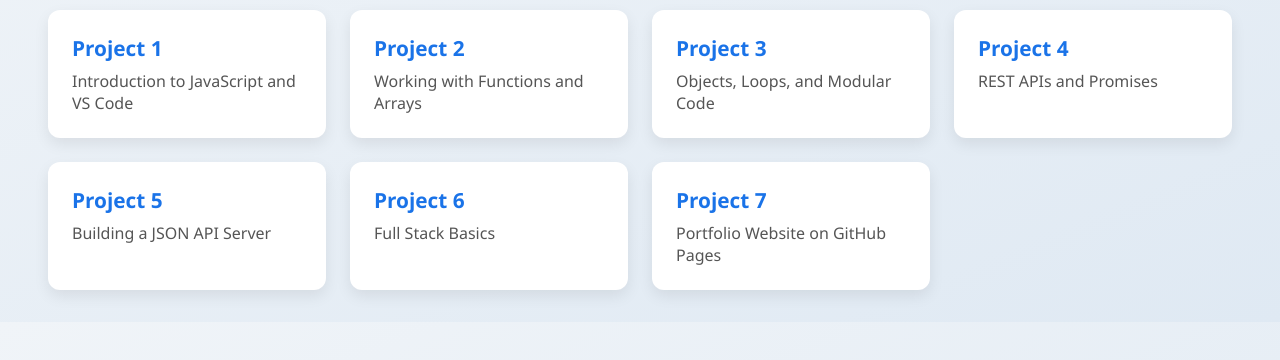
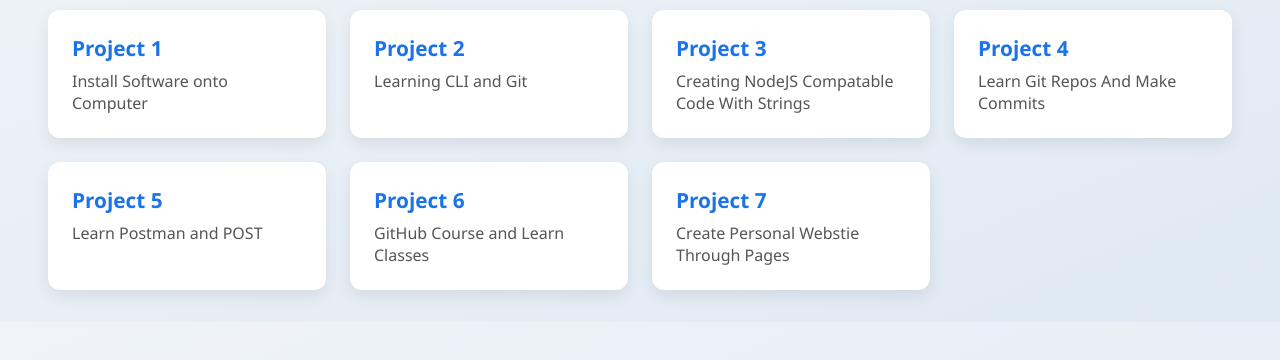
Before and after one commit to camcoleman/camcoleman.github.io, a plain HTML site: page index.html in a window 1280 px wide. Shown: the part 208-568 px from the top of the page. Drawn offline with Linux system fonts and the light colour scheme.

Commit message:
Update index.html

```diff
--- a/index.html
+++ b/index.html
@@ -16,31 +16,31 @@
     <div class="card-container">
       <a href="https://camcoleman.github.io/cit281-p1" class="card" target="_blank">
         <h3>Project 1</h3>
-        <p>Introduction to JavaScript and VS Code</p>
+        <p>Install Software onto Computer</p>
       </a>
       <a href="https://camcoleman.github.io/cit281-p2" class="card" target="_blank">
         <h3>Project 2</h3>
-        <p>Working with Functions and Arrays</p>
+        <p>Learning CLI and Git</p>
       </a>
       <a href="https://camcoleman.github.io/cit281-p3" class="card" target="_blank">
         <h3>Project 3</h3>
-        <p>Objects, Loops, and Modular Code</p>
+        <p>Creating NodeJS Compatable Code With Strings</p>
       </a>
       <a href="https://camcoleman.github.io/cit281-p4" class="card" target="_blank">
         <h3>Project 4</h3>
-        <p>REST APIs and Promises</p>
+        <p>Learn Git Repos And Make Commits</p>
       </a>
       <a href="https://camcoleman.github.io/cit281-p5" class="card" target="_blank">
         <h3>Project 5</h3>
-        <p>Building a JSON API Server</p>
+        <p>Learn Postman and POST</p>
       </a>
       <a href="https://camcoleman.github.io/cit281-p6" class="card" target="_blank">
         <h3>Project 6</h3>
-        <p>Full Stack Basics</p>
+        <p>GitHub Course and Learn Classes</p>
       </a>
       <a href="https://camcoleman.github.io/cit281-p7" class="card" target="_blank">
         <h3>Project 7</h3>
-        <p>Portfolio Website on GitHub Pages</p>
+        <p>Create Personal Webstie Through Pages</p>
       </a>
     </div>
   </section>
```
